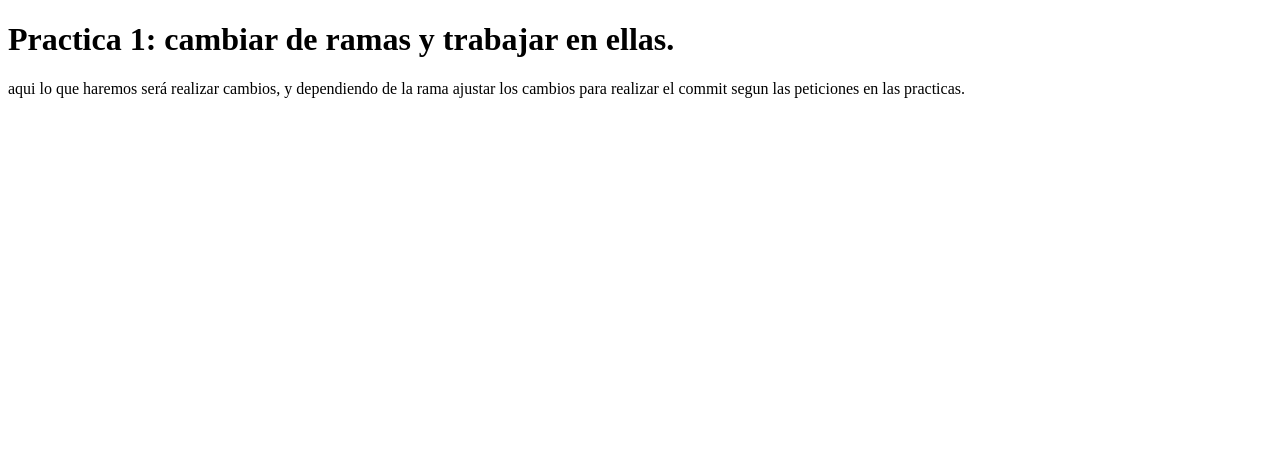
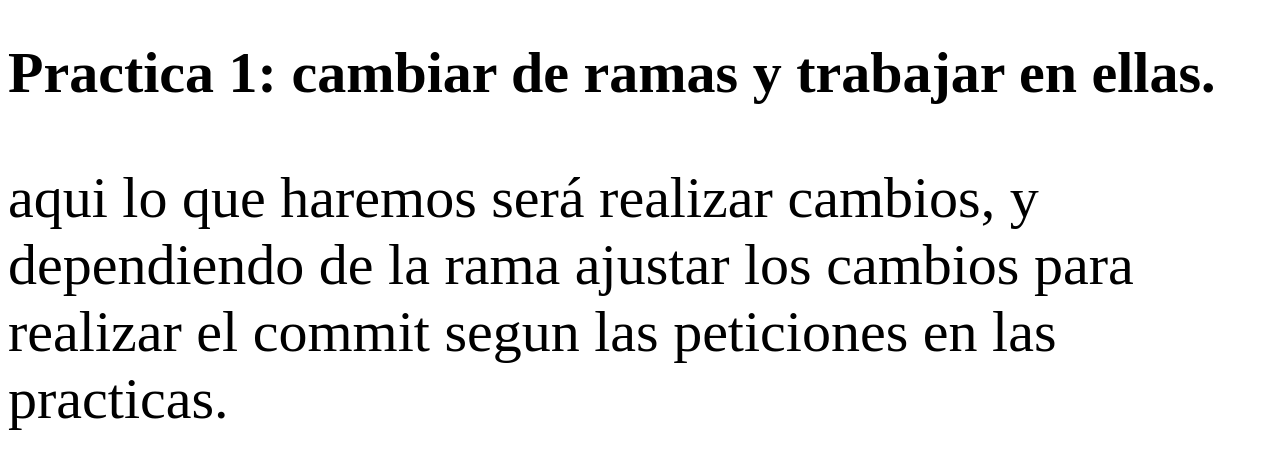
Before and after one commit to dawmavio/practicas, a plain HTML site: page index.html in a window 1280 px wide. Drawn offline with Linux system fonts and the light colour scheme.

```diff
--- a/css/styles.css
+++ b/css/styles.css
@@ -1,4 +1,4 @@
 *{
-    font-size: 12;
+    font-size: 58px;
     box-sizing: border-box;
 }
```
